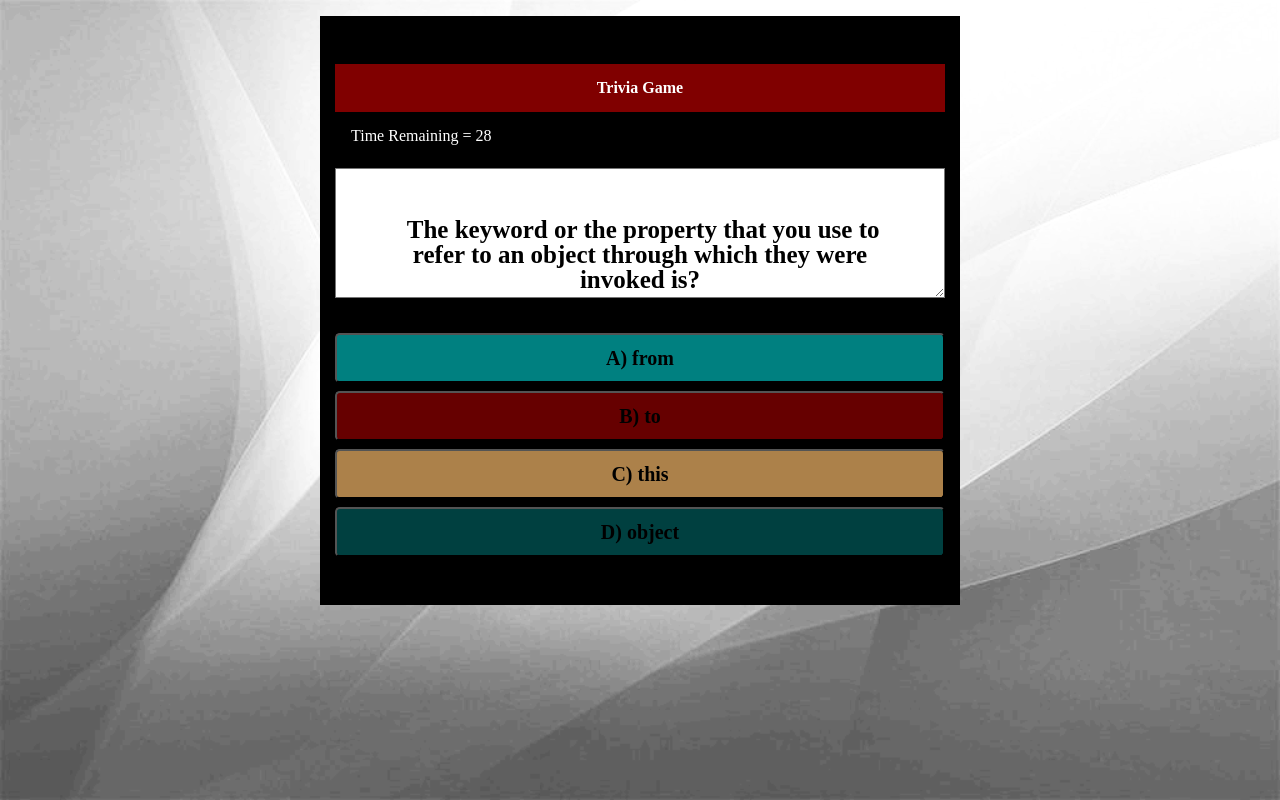
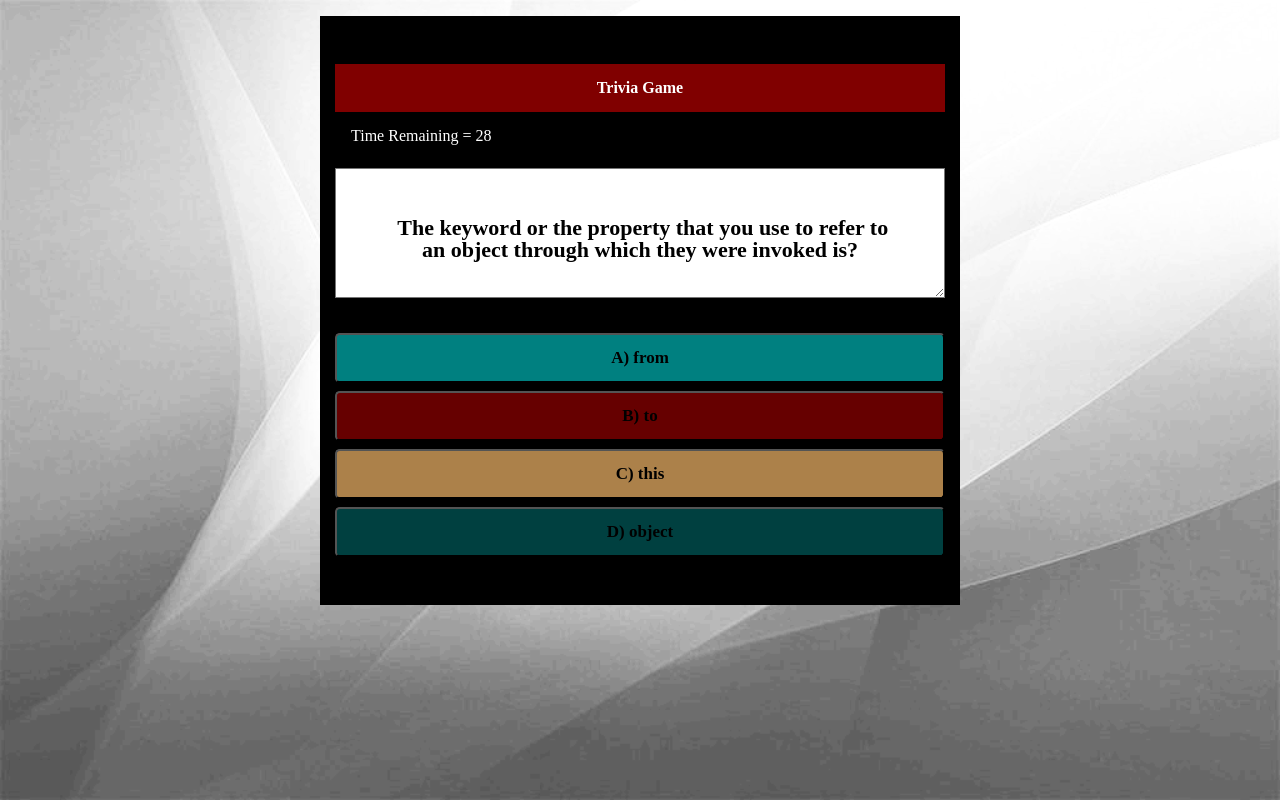
Before and after one commit to tghazal/Trivia-Game, a plain HTML site: page index.html in a window 1280 px wide. Both pictures are taken after a click on the button "Start The Game". Drawn offline with nearby package versions, Linux system fonts and the light colour scheme.

Commit message:
change font size

```diff
--- a/assets/css/style.css
+++ b/assets/css/style.css
@@ -13,7 +13,7 @@ body {
 .Question{
     width:100%;
    height: 130px;
-   font-size: 25px;
+   font-size: 22px;
    text-align: center;
 
 }
@@ -53,17 +53,21 @@ body {
 #button-1
 {
     background-color: #008080;
+    font-size: 17px;
 }
 
 #button-2
 {
     background-color: #660000;
+    font-size: 17px;
 }
 #button-3
 {
     background-color:#ac814a;
+    font-size: 17px;
 }
 #button-4
 {
     background-color: #004040;
+    font-size: 17px;
 }
```
